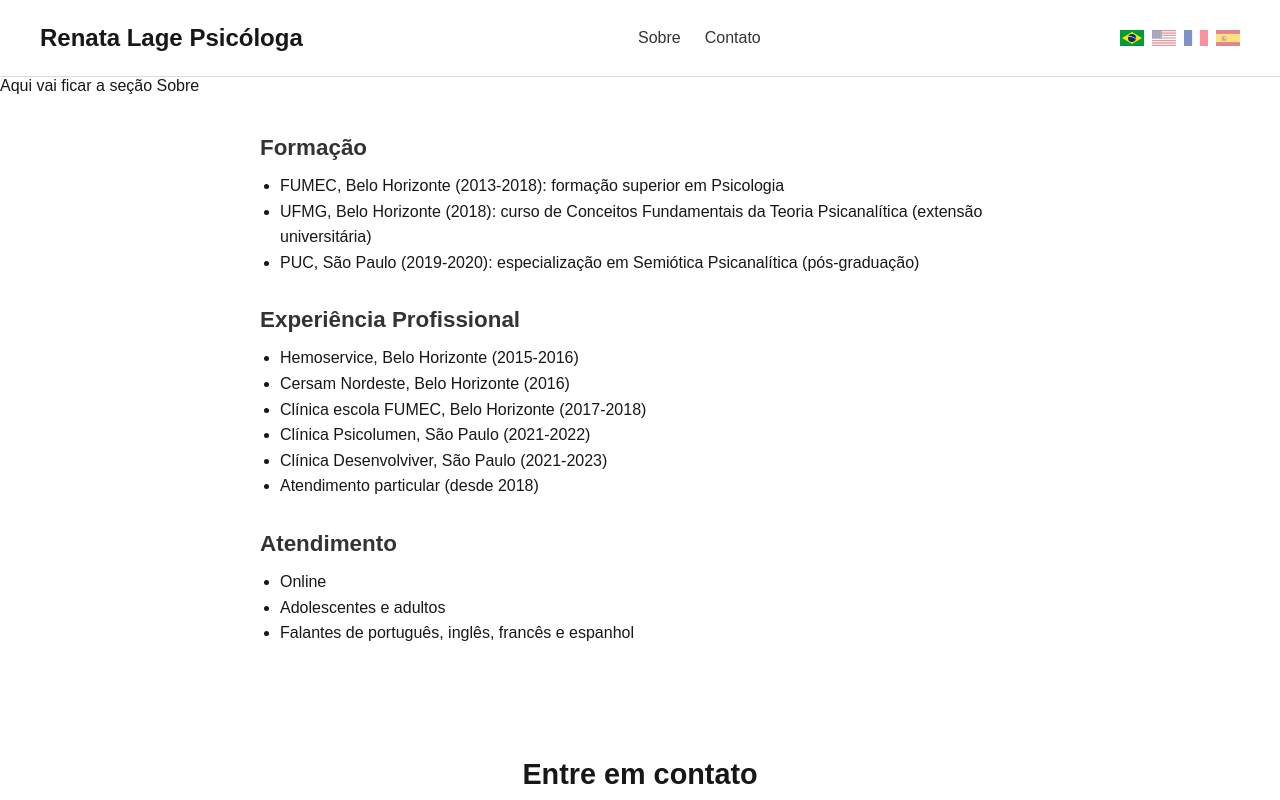
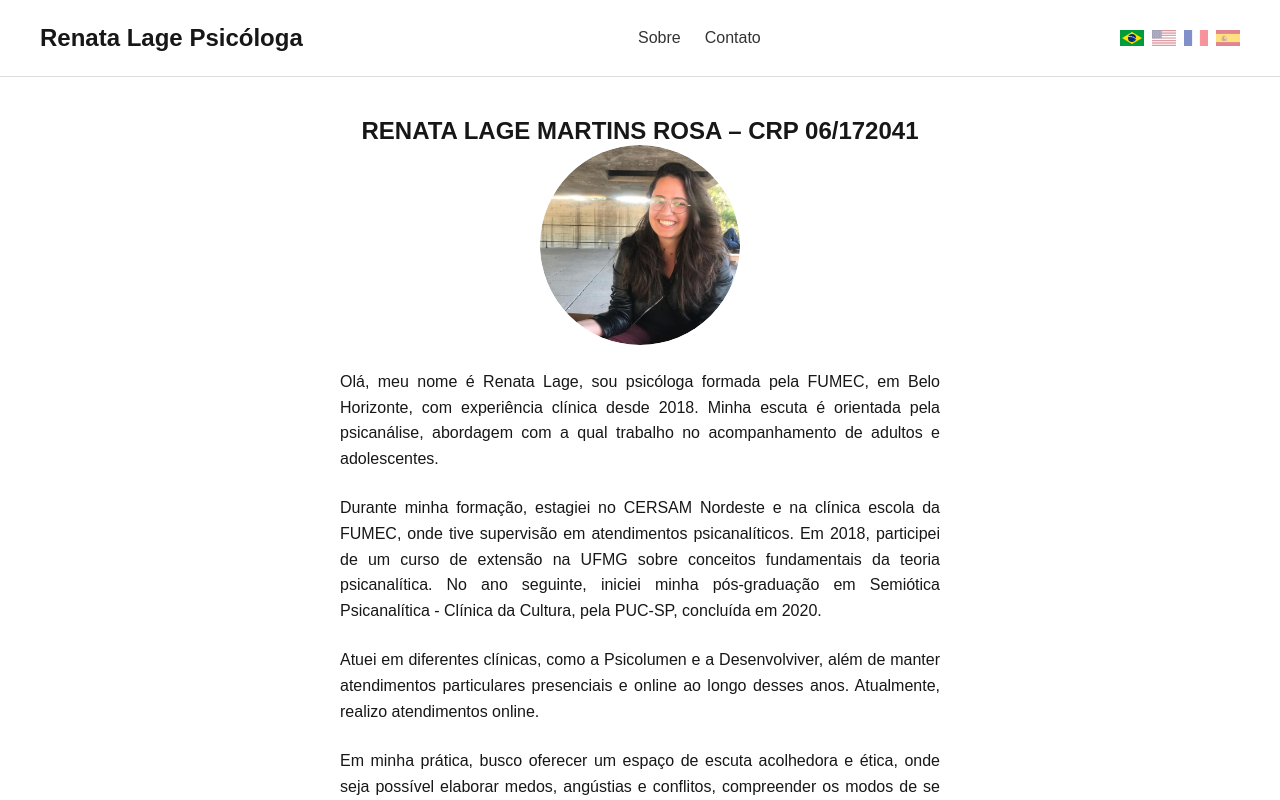
Before and after one commit to caiocastelhano/renatalagepsicologa, a Next.js app: page / in a window 1280 px wide. Shown: the top 800 px of the page. Built offline with nearby package versions, Linux system fonts and the light colour scheme.

Commit message:
Adiciona conteúdo sem estilizar ao componente About

```diff
--- a/src/app/components/About.jsx
+++ b/src/app/components/About.jsx
@@ -1,7 +1,84 @@
+"use client";
+
+import { useContext } from "react";
+import { LanguageContext } from "../context/LanguageContext";
+import Image from "next/image";
+import styles from "./About.module.css";
+
 export default function About() {
+  const { language } = useContext(LanguageContext);
+
+ const text = {
+  PT: {
+    paragraphs: [
+      "Olá, meu nome é Renata Lage, sou psicóloga formada pela FUMEC, em Belo Horizonte, com experiência clínica desde 2018. Minha escuta é orientada pela psicanálise, abordagem com a qual trabalho no acompanhamento de adultos e adolescentes.",
+      "Durante minha formação, estagiei no CERSAM Nordeste e na clínica escola da FUMEC, onde tive supervisão em atendimentos psicanalíticos. Em 2018, participei de um curso de extensão na UFMG sobre conceitos fundamentais da teoria psicanalítica. No ano seguinte, iniciei minha pós-graduação em Semiótica Psicanalítica - Clínica da Cultura, pela PUC-SP, concluída em 2020.",
+      "Atuei em diferentes clínicas, como a Psicolumen e a Desenvolviver, além de manter atendimentos particulares presenciais e online ao longo desses anos. Atualmente, realizo atendimentos online.",
+      "Em minha prática, busco oferecer um espaço de escuta acolhedora e ética, onde seja possível elaborar medos, angústias e conflitos, compreender os modos de se relacionar com o mundo e construir, com o tempo, novas formas de estar na vida.",
+    ],
+  },
+
+  EN: {
+    paragraphs: [
+      "My name is Renata Lage, I'm a psychologist from FUMEC University in Belo Horizonte, with clinical experience since 2018. My work is based on psychoanalysis, and I provide therapy for adults and adolescents.",
+      "During my training, I interned at CERSAM Nordeste and at the FUMEC school clinic, where I was supervised in psychoanalytic cases. In 2018, I took an extension course at UFMG on fundamental psychoanalytic theory. The following year, I began my postgraduate studies in Psychoanalytic Semiotics - Culture Clinic at PUC-SP, which I completed in 2020.",
+      "I have worked in clinics such as Psicolumen and Desenvolviver, and have also maintained private practice, both in person and online. Currently, I offer online sessions.",
+      "In my practice, I aim to create a safe and ethical space for listening — where fears, anxieties, and conflicts can be processed, relationships better understood, and new ways of being in the world gradually built.",
+    ],
+  },
+
+  FR: {
+    paragraphs: [
+      "Je m'appelle Renata Lage, je suis psychologue diplômée de l'université FUMEC à Belo Horizonte, avec une expérience clinique depuis 2018. Ma pratique est orientée par la psychanalyse, auprès d'adultes et d'adolescent·es.",
+      "Pendant ma formation, j'ai effectué des stages au CERSAM Nordeste et à la clinique universitaire de la FUMEC, où j'ai bénéficié d'une supervision en clinique psychanalytique. En 2018, j'ai suivi un cours d'extension à l'UFMG sur les concepts fondamentaux de la théorie psychanalytique. L'année suivante, j'ai commencé un diplôme de spécialisation en Sémiotique Psychanalytique - Clinique de la Culture à la PUC-SP, terminé en 2020.",
+      "J'ai travaillé dans différentes cliniques, comme Psicolumen et Desenvolviver, en plus de suivre des patient·es en cabinet privé, en présentiel et en ligne. Actuellement, je propose des consultations en ligne.",
+      "Dans ma pratique, je cherche à offrir un espace d'écoute éthique et accueillant, où il soit possible d'élaborer peurs, angoisses et conflits, de mieux comprendre sa manière de se relier au monde, et de construire, petit à petit, de nouvelles formes d'existence.",
+    ],
+  },
+
+  ES: {
+    paragraphs: [
+      "Mi nombre es Renata Lage, soy psicóloga graduada de la universidad FUMEC en Belo Horizonte, con experiencia clínica desde 2018. Mi trabajo se basa en el psicoanálisis, acompañando a adultos y adolescentes.",
+      "Durante mi formación, realicé prácticas en el CERSAM Nordeste y en la clínica escuela de FUMEC, con supervisión en atención clínica psicoanalítica. En 2018, participé en un curso de extensión de la UFMG sobre conceptos fundamentales de la teoría psicoanalítica. Al año siguiente, comencé una especialización en Semiótica Psicoanalítica - Clínica de la Cultura en la PUC-SP, que finalicé en 2020.",
+      "Trabajé en clínicas como Psicolumen y Desenvolviver, además de mantener consultas particulares tanto presenciales como en línea. Actualmente, realizo exclusivamente atención en línea.",
+      "En mi práctica, busco ofrecer un espacio de escucha acogedor y ético, donde sea posible elaborar miedos, angustias y conflictos, comprender las formas de relacionarse con el mundo y construir, con el tiempo, nuevas formas de habitar la vida.",
+    ],
+  },
+};
+
+  const t = text[language];
+
   return (
-    <section id="about">
-      <p>Aqui vai ficar a seção Sobre</p>
+    <section className={styles.aboutSection}>
+      <h2 className={styles.name}>RENATA LAGE MARTINS ROSA – CRP 06/172041</h2>
+
+      {/* Ilustração
+      <div className={styles.illustrationWrapper}>
+        <Image
+          src="/images/illustration-psychology.png"
+          alt="Ilustração relacionada à psicologia"
+          width={150}
+          height={150}
+          className={styles.illustration}
+        />
+      </div>
+      */}
+
+      <div className={styles.content}>
+        <div className={styles.photoWrapper}>
+          <Image
+            src="/images/renatalage.jpg"
+            alt="Foto profissional de Renata Lage"
+            width={220}
+            height={220}
+            className={styles.photo}
+          />
+        </div>
+
+        {t.paragraphs.map((p, i) => (
+          <p key={i} className={styles.paragraph}>{p}</p>
+        ))}
+      </div>
     </section>
   );
 }
--- a/src/app/components/About.module.css
+++ b/src/app/components/About.module.css
@@ -0,0 +1,43 @@
+.aboutSection {
+  padding: 40px 20px;
+  max-width: 800px;
+  margin: 0 auto;
+  text-align: center;
+}
+
+.illustrationWrapper {
+  margin-bottom: 24px;
+}
+
+.illustration {
+  max-width: 100%;
+  height: auto;
+}
+
+.content {
+  display: flex;
+  flex-direction: column;
+  align-items: center;
+  gap: 24px;
+}
+
+.photoWrapper {
+  border-radius: 50%;
+  overflow: hidden;
+  width: 200px;
+  height: 200px;
+}
+
+.photo {
+  object-fit: cover;
+  width: 100%;
+  height: 100%;
+  border-radius: 50%;
+}
+
+.paragraph {
+  font-size: 1rem;
+  line-height: 1.6;
+  max-width: 600px;
+  text-align: justify;
+}
```
Also changed, not shown: public/images/renatalage.jpg (added).
